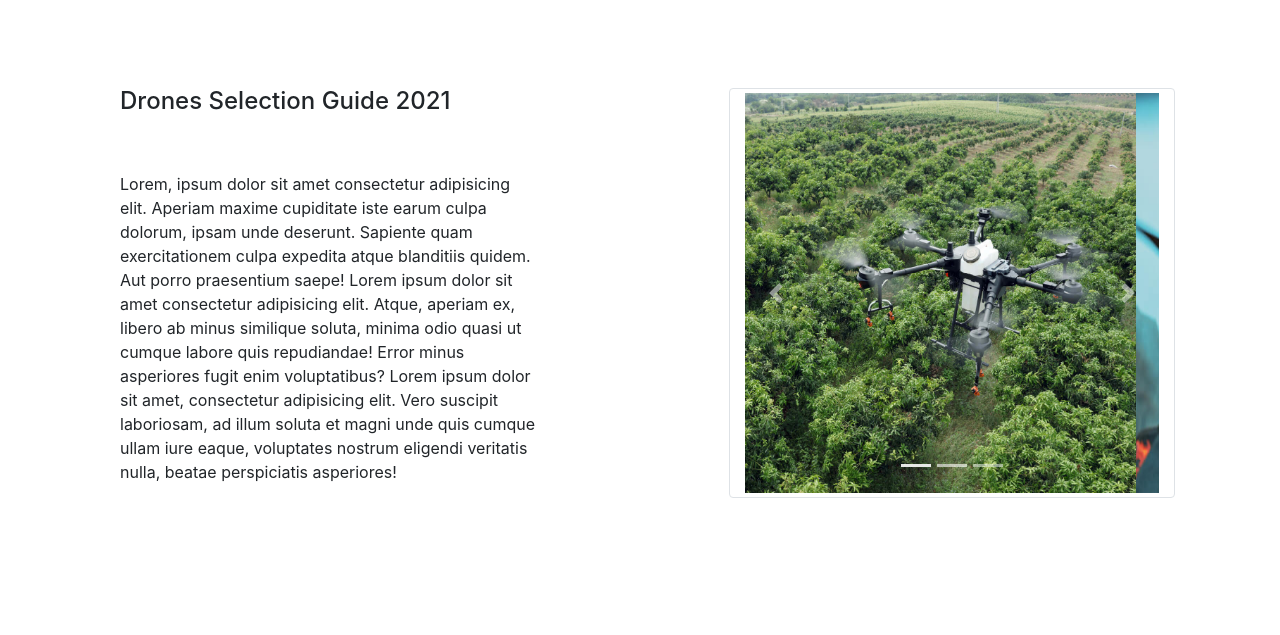
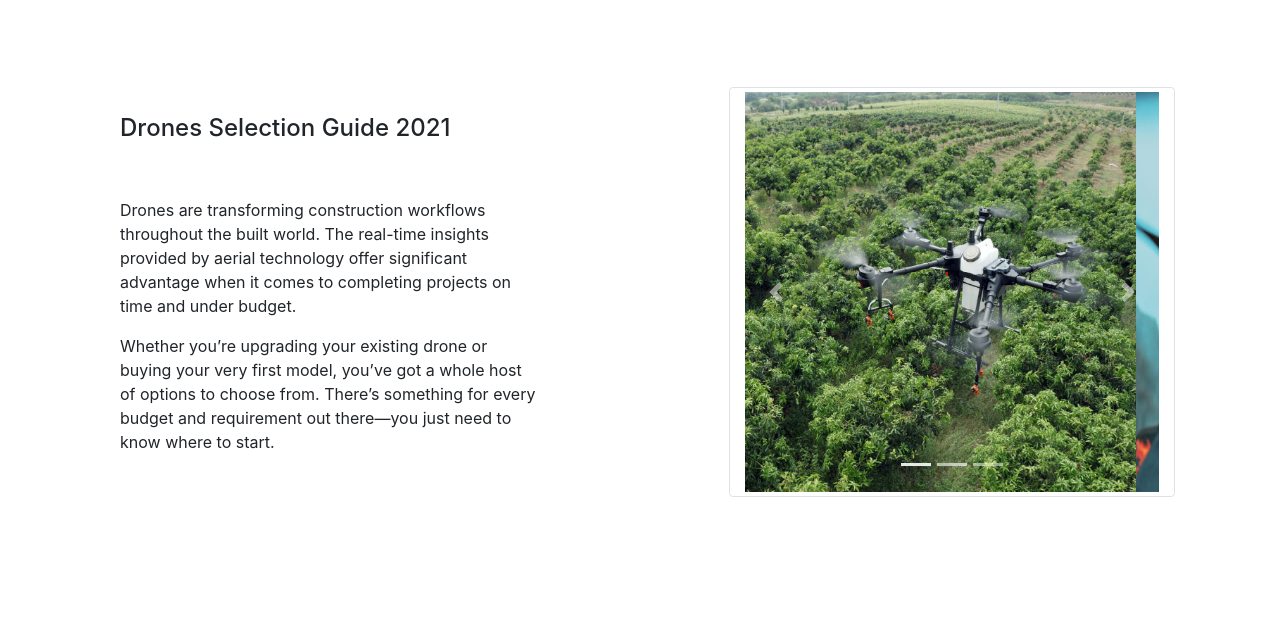
Before and after one commit to teixeirabr/drone-advisor, a website: page index.html in a window 1280 px wide. Shown: the part 137-772 px from the top of the page. Drawn offline with nearby package versions, Linux system fonts and the light colour scheme; files whose address does not match are found by name.

Commit message:
added some text yo home section

```diff
--- a/index.html
+++ b/index.html
@@ -82,7 +82,8 @@
               <h4> Drones Selection Guide 2021</h4>
                     <br>
                     <br>
-                    <p>Lorem, ipsum dolor sit amet consectetur adipisicing elit. Aperiam maxime cupiditate iste earum culpa dolorum, ipsam unde deserunt. Sapiente quam exercitationem culpa expedita atque blanditiis quidem. Aut porro praesentium saepe! Lorem ipsum dolor sit amet consectetur adipisicing elit. Atque, aperiam ex, libero ab minus similique soluta, minima odio quasi ut cumque labore quis repudiandae! Error minus asperiores fugit enim voluptatibus? Lorem ipsum dolor sit amet, consectetur adipisicing elit. Vero suscipit laboriosam, ad illum soluta et magni unde quis cumque ullam iure eaque, voluptates nostrum eligendi veritatis nulla, beatae perspiciatis asperiores!</p>
+                    <p>Drones are transforming construction workflows throughout the built world. The real-time insights provided by aerial technology offer significant advantage when it comes to completing projects on time and under budget.</p>
+                    <p>Whether you’re upgrading your existing drone or buying your very first model, you’ve got a whole host of options to choose from. There’s something for every budget and requirement out there—you just need to know where to start.</p>
                   <!-- </div> -->
                   <img class="d-lg-none img-fluid" src="/assets/img/drone-water-main.jpg" alt="">
                   <p class="d-lg-none">Lorem ipsum dolor sit, amet consectetur adipisicing elit. Ipsam odit ab incidunt expedita quisquam iste quam nostrum esse alias, dolore in similique minus. Aut saepe illo inventore accusamus eos placeat.</p>
```
Also changed, not shown: 1 other file.
